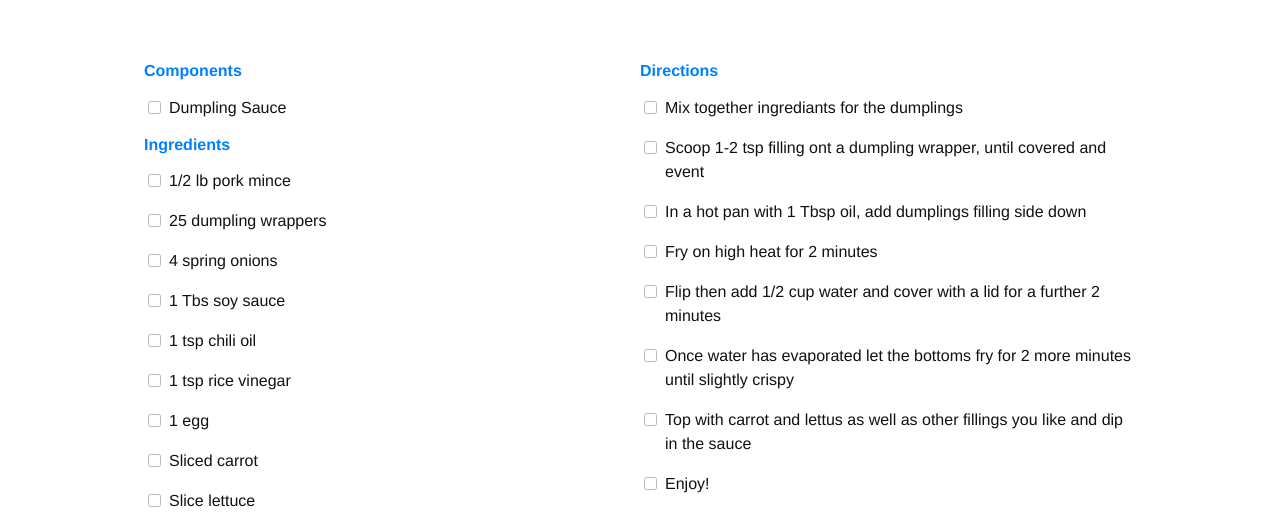
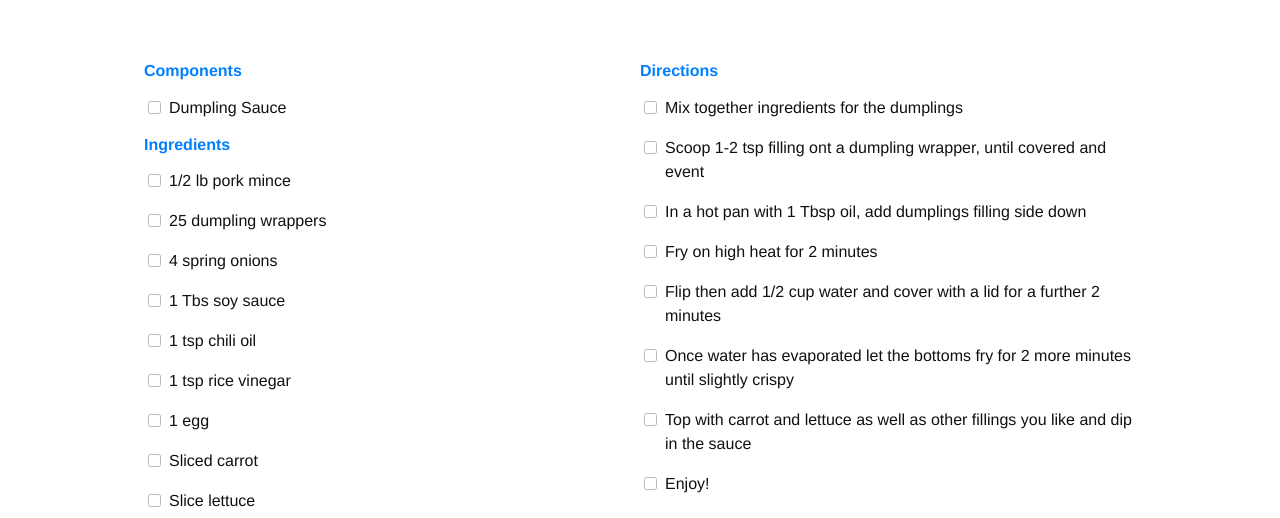
Before and after one commit to ebell451/ebell451.github.io, a Jekyll site: the page built from _recipes/dumpling-tacos.md, in a window 1280 px wide. Shown: the part 1100-1618 px from the top of the page. Built offline with Jekyll 4.4.1, drawn with Linux system fonts in a browser that asks for light colours; nearby versions of some CDN libraries; some web fonts are replaced.

Commit message:
fix typos

```diff
--- a/_recipes/dumpling-tacos.md
+++ b/_recipes/dumpling-tacos.md
@@ -16,13 +16,13 @@ ingredients:
 - Slice lettuce
 
 directions:
-- Mix together ingrediants for the dumplings
+- Mix together ingredients for the dumplings
 - Scoop 1-2 tsp filling ont a dumpling wrapper, until covered and event
 - In a hot pan with 1 Tbsp oil, add dumplings filling side down
 - Fry on high heat for 2 minutes
 - Flip then add 1/2 cup water and cover with a lid for a further 2 minutes
 - Once water has evaporated let the bottoms fry for 2 more minutes until slightly crispy
-- Top with carrot and lettus as well as other fillings you like and dip in the sauce
+- Top with carrot and lettuce as well as other fillings you like and dip in the sauce
 - Enjoy!
 
 components:
```
Also changed, not shown: _recipes/baked-potato-soup.md (+5 -7 lines), _recipes/ip-yogurt.md (+6 -9 lines).
